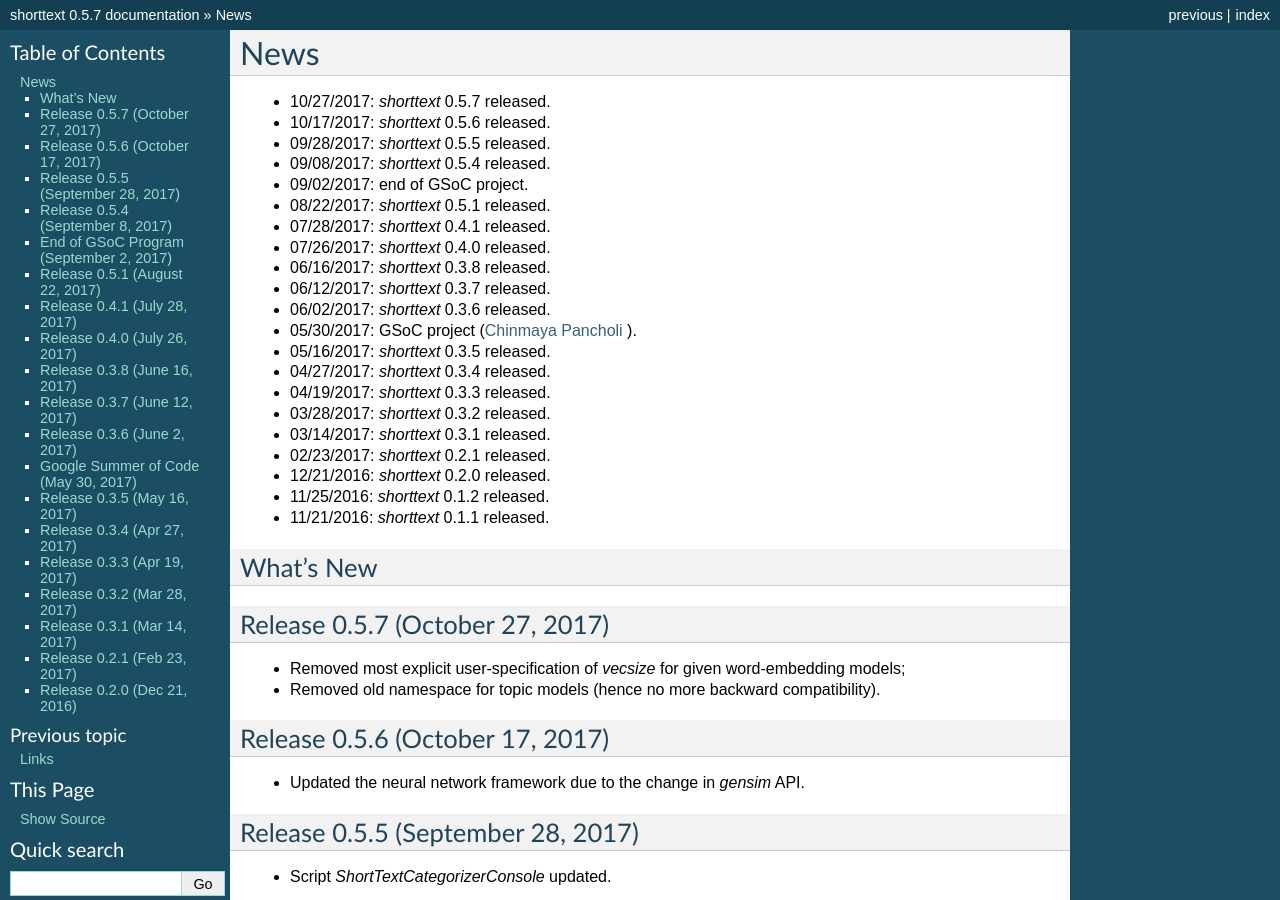
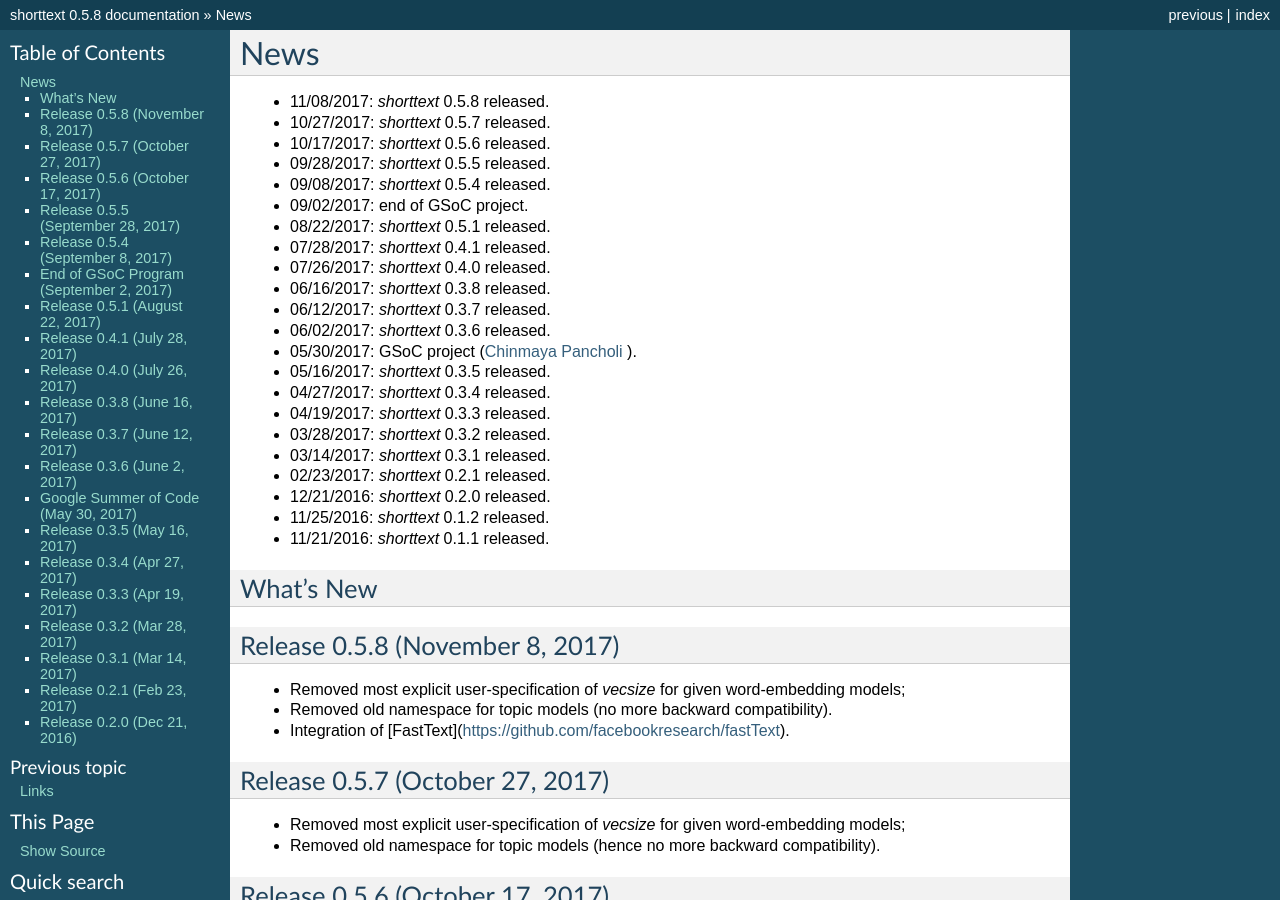
Before and after one commit to stephenhky/PyShortTextCategorization, a Sphinx documentation site: the page built from docs/news.rst, in a window 1280 px wide and 900 px high. Built offline with Sphinx 7.4.7, drawn with Linux system fonts in a browser that asks for light colours; some of the changed text lies outside the part shown.

Commit message:
releasing 0.5.8

```diff
--- a/apidocs/source/conf.py
+++ b/apidocs/source/conf.py
@@ -60,7 +60,7 @@
 # The short X.Y version.
 version = '0.5'
 # The full version, including alpha/beta/rc tags.
-release = '0.5.7'
+release = '0.5.8'
 
 # The language for content autogenerated by Sphinx. Refer to documentation
 # for a list of supported languages.
--- a/docs/conf.py
+++ b/docs/conf.py
@@ -61,7 +61,7 @@
 # The short X.Y version.
 version = u'0.5'
 # The full version, including alpha/beta/rc tags.
-release = u'0.5.7'
+release = u'0.5.8'
 
 # The language for content autogenerated by Sphinx. Refer to documentation
 # for a list of supported languages.
--- a/docs/news.rst
+++ b/docs/news.rst
@@ -1,6 +1,7 @@
 News
 ====
 
+* 11/08/2017: `shorttext` 0.5.8 released.
 * 10/27/2017: `shorttext` 0.5.7 released.
 * 10/17/2017: `shorttext` 0.5.6 released.
 * 09/28/2017: `shorttext` 0.5.5 released.
@@ -26,6 +27,14 @@
 
 What's New
 ----------
+
+Release 0.5.8 (November 8, 2017)
+---------------------------------
+
+* Removed most explicit user-specification of `vecsize` for given word-embedding models;
+* Removed old namespace for topic models (no more backward compatibility).
+* Integration of [FastText](https://github.com/facebookresearch/fastText).
+
 
 Release 0.5.7 (October 27, 2017)
 ---------------------------------
--- a/setup.py
+++ b/setup.py
@@ -5,7 +5,7 @@
         return f.read()
 
 setup(name='shorttext',
-      version="0.5.7",
+      version="0.5.8",
       description="Short Text Categorization",
       long_description="Supervised learning algorithms for short text categorization using embedded word vectors such as Word2Vec, or immediate feature vectors using topic models",
       classifiers=[
--- a/shorttext/__init__.py
+++ b/shorttext/__init__.py
@@ -11,3 +11,5 @@
 from . import stack
 from .smartload import smartload_compact_model
 from . import metrics
+
+__version__ = '0.5.8'
```
Also changed, not shown: README.md (+1 -0 lines), UPCOMING.md (+0 -4 lines).
